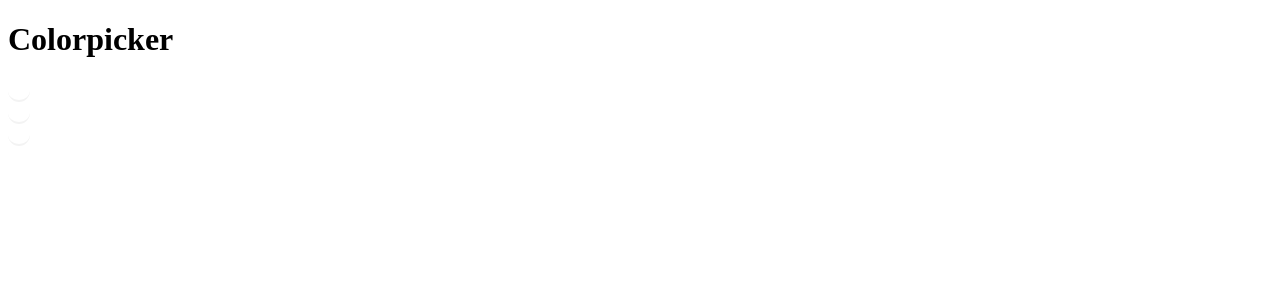
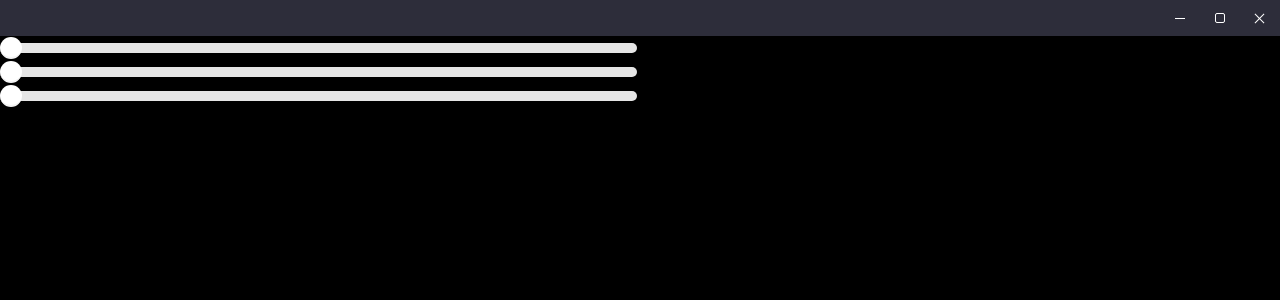
Before and after one commit to Toinane/colorpicker, a Preact app: page / in a window 1280 px wide. Shown: the top 300 px of the page. Built offline with nearby package versions, Linux system fonts and the light colour scheme.

Commit message:
feat: add windows bar

```diff
--- a/src/app.tsx
+++ b/src/app.tsx
@@ -1,9 +1,12 @@
 import { Fragment, render } from 'preact';
 import RGBSlider from './components/sliders/RGBSlider';
+import WindowBar from './components/windowBar';
+
+import './style.css';
 
 const App = () => (
   <Fragment>
-    <h1>Colorpicker</h1>
+    <WindowBar />
     <RGBSlider />
   </Fragment>
 );
--- a/src/components/sliders/RGBSlider/index.tsx
+++ b/src/components/sliders/RGBSlider/index.tsx
@@ -1,13 +1,42 @@
 import { FunctionComponent, JSX } from 'preact';
+import { useEffect, useState } from 'preact/hooks';
 
-import Slider from '../../slider';
+import Slider from '../slider';
 
-const RGBSlider: FunctionComponent = (): JSX.Element => (
-  <section>
-    <Slider type="red" min={0} max={255} value={0} />
-    <Slider type="green" min={0} max={255} value={0} />
-    <Slider type="blue" min={0} max={255} value={0} />
-  </section>
-);
+const RGBSlider: FunctionComponent = (): JSX.Element => {
+  const [red, setRed] = useState(0);
+  const [green, setGreen] = useState(0);
+  const [blue, setBlue] = useState(0);
+
+  useEffect(() => {
+    document.documentElement.style.setProperty(
+      '--colopicker-main-color',
+      `rgb(${red},${green},${blue})`,
+    );
+  }, [red, green, blue]);
+
+  const changeVal = (value: number, type: string): void => {
+    switch (type) {
+      case 'red':
+        setRed(value);
+        break;
+      case 'green':
+        setGreen(value);
+        break;
+      case 'blue':
+        setBlue(value);
+        break;
+      default:
+    }
+  };
+
+  return (
+    <section>
+      <Slider type="red" min={0} max={255} value={0} onUpdate={changeVal} />
+      <Slider type="green" min={0} max={255} value={0} onUpdate={changeVal} />
+      <Slider type="blue" min={0} max={255} value={0} onUpdate={changeVal} />
+    </section>
+  );
+};
 
 export default RGBSlider;
--- a/src/components/slider/index.tsx
+++ b/src/components/sliders/slider/index.tsx
@@ -1,5 +1,5 @@
 import { FunctionComponent, JSX } from 'preact';
-import { useState } from 'preact/hooks';
+import { useEffect, useState } from 'preact/hooks';
 
 import style from './style.module.css';
 
@@ -7,7 +7,8 @@ type SliderProps = {
   min?: number;
   max?: number;
   value?: number;
-  type?: string;
+  type: string;
+  onUpdate: (currentValue: number, type: string) => void;
 };
 
 const Slider: FunctionComponent<SliderProps> = ({
@@ -15,8 +16,13 @@ const Slider: FunctionComponent<SliderProps> = ({
   max = 255,
   value = 0,
   type,
+  onUpdate,
 }): JSX.Element => {
   const [currentValue, setValue] = useState(value);
+
+  useEffect(() => {
+    onUpdate(currentValue, type);
+  }, [currentValue, onUpdate, type]);
 
   const changeValue = (event: Event) => {
     setValue(event.target instanceof HTMLInputElement ? Number(event.target.value) : 0);
@@ -33,7 +39,7 @@ const Slider: FunctionComponent<SliderProps> = ({
         onInput={changeValue}
       />
       <progress
-        className={[style.progress, type && style[type]].join(' ')}
+        className={[style.progress, style[type]].join(' ')}
         min={min}
         max={max}
         value={currentValue}
--- a/src/components/slider/style.module.css
+++ b/src/components/sliders/slider/style.module.css
@@ -3,6 +3,8 @@
   display: flex;
   justify-content: center;
   align-items: center;
+  height: 24px;
+  width: 50%;
 }
 
 .input {
@@ -29,18 +31,18 @@
 .progress {
   -webkit-appearance: none;
   position: absolute;
-  width: 97%;
+  width: 99%;
   height: 10px;
 }
 
 .progress::-webkit-progress-bar {
   background-color: rgba(255, 255, 255, 0.9);
-  border-radius: 6px;
+  border-radius: 100px;
 }
 
 .progress::-webkit-progress-value {
   background-color: rgba(0, 0, 0, 0.5);
-  border-radius: 6px;
+  border-radius: 100px;
 }
 
 .red::-webkit-progress-value {
--- /dev/null
+++ b/src/components/windowBar/index.tsx
@@ -0,0 +1,15 @@
+import { FunctionComponent, JSX } from 'preact';
+
+import style from './style.module.css';
+
+const WindowBar: FunctionComponent = (): JSX.Element => (
+  <section className={style.windowBar}>
+    <section className={style.windowButtons}>
+      <div className={style.minimize} />
+      <div className={style.maximize} />
+      <div className={style.close} />
+    </section>
+  </section>
+);
+
+export default WindowBar;
--- /dev/null
+++ b/src/components/windowBar/style.module.css
@@ -0,0 +1,76 @@
+.windowBar {
+  display: flex;
+  justify-content: space-between;
+  height: 36px;
+  width: 100%;
+  background: #2d2d3a;
+  -webkit-app-region: drag;
+  flex-direction: row-reverse;
+}
+
+.windowButtons {
+  -webkit-app-region: no-drag;
+  display: flex;
+  cursor: initial;
+}
+
+.windowButtons div {
+  position: relative;
+  width: 40px;
+  height: 100%;
+  transition: 0.3s background;
+}
+
+.windowButtons div:hover {
+  background: rgba(255, 255, 255, 0.2);
+  transition: 0.1s background;
+}
+
+.minimize::before {
+  content: '';
+  position: absolute;
+  top: 50%;
+  left: 38%;
+  width: 10px;
+  border-bottom: 1px solid white;
+}
+
+.maximize::before {
+  content: '';
+  position: absolute;
+  top: 37%;
+  left: 37%;
+  width: 10px;
+  height: 10px;
+  border: 1px solid white;
+  border-radius: 2px;
+}
+
+.close::before,
+.close::after {
+  content: '';
+  position: absolute;
+  top: 50%;
+  left: 32%;
+  width: 13px;
+  height: 1px;
+  transform: rotate(45deg);
+  background: white;
+}
+
+.close::after {
+  transform: rotate(-45deg);
+}
+
+.windowButtons .close:hover {
+  background: #e81123;
+}
+
+.windowButtons .close:active {
+  background: #f1707a;
+  transition: 0s background;
+}
+.close:active::after,
+.close:active::before {
+  background: black;
+}
--- /dev/null
+++ b/src/style.css
@@ -0,0 +1,38 @@
+/* Reset CSS */
+
+*:where(:not(iframe, canvas, img, svg, video):not(svg *, symbol *)) {
+  all: unset;
+  display: revert;
+}
+
+*,
+*::before,
+*::after {
+  box-sizing: border-box;
+}
+
+a,
+button {
+  cursor: revert;
+}
+
+ol,
+ul,
+menu {
+  list-style: none;
+}
+
+img {
+  max-width: 100%;
+}
+
+/* Global Style */
+
+:root {
+  --colopicker-main-color: black;
+}
+
+body {
+  background: var(--colopicker-main-color);
+  user-select: none;
+}
```
Also changed, not shown: electron/main.ts (+14 -3 lines).
